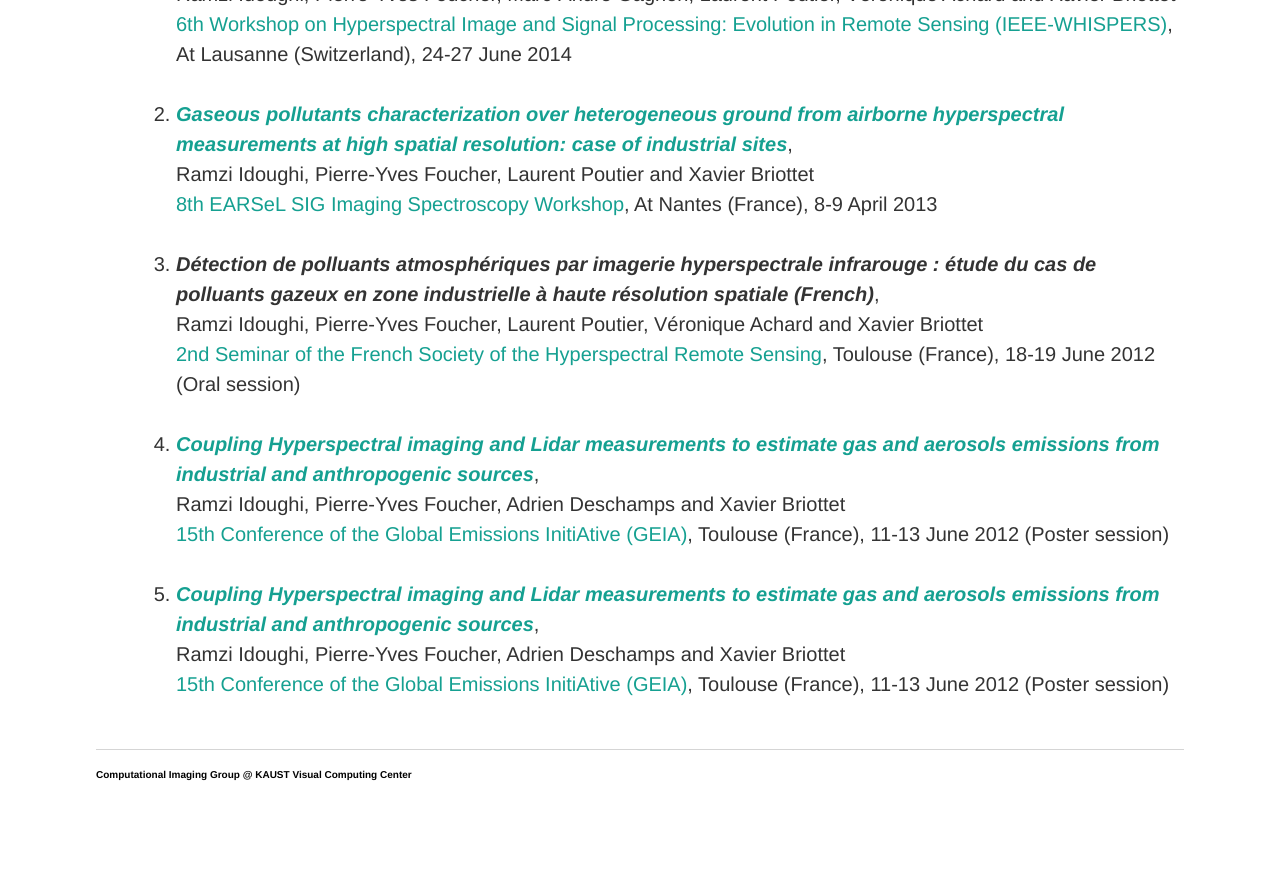
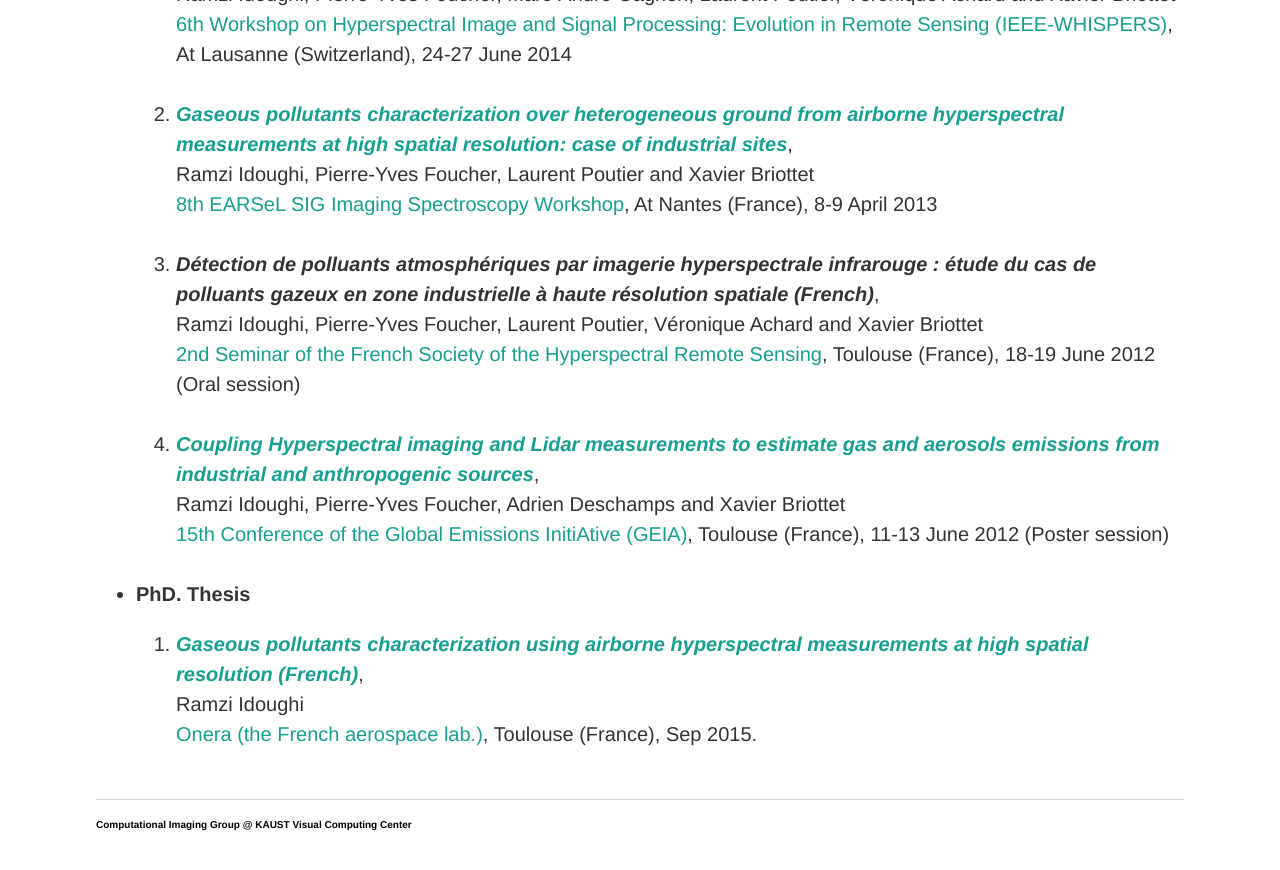
Before and after one commit to vccimaging/vccimaging.github.io, a Jekyll site: the page built from People/idoughr/index.html, in a window 1280 px wide and 900 px high, scrolled down 1460 px. Shown: the top 870 px of the window. Built offline with Jekyll 4.4.1, drawn with Linux system fonts in a browser that asks for light colours.

Commit message:
Update index.html

```diff
--- a/People/idoughr/index.html
+++ b/People/idoughr/index.html
@@ -56,10 +56,14 @@ A corrigendum for this article has been published. To view the corrigendum, plea
 <li><a href="https://www.researchgate.net/publication/303497273_Coupling_Hyperspectral_imaging_and_Lidar_measurements_to_estimate_gas_and_aerosols_emissions_from_industrial_and_anthropogenic_sources"><i><b>Coupling Hyperspectral imaging and Lidar measurements to estimate gas and aerosols emissions from industrial and anthropogenic sources</b></i></a>,
 <br> Ramzi Idoughi, Pierre-Yves Foucher, Adrien Deschamps and Xavier Briottet<br>
 <a href="http://www.geiacenter.org/community/geia-conferences/2012-conference"> 15th Conference of the Global Emissions InitiAtive (GEIA)</a>, Toulouse (France), 11-13 June 2012 (Poster session)</li><br>
+</ol>
 
-<li><a href="https://www.researchgate.net/publication/303497273_Coupling_Hyperspectral_imaging_and_Lidar_measurements_to_estimate_gas_and_aerosols_emissions_from_industrial_and_anthropogenic_sources"><i><b>Coupling Hyperspectral imaging and Lidar measurements to estimate gas and aerosols emissions from industrial and anthropogenic sources</b></i></a>,
-<br> Ramzi Idoughi, Pierre-Yves Foucher, Adrien Deschamps and Xavier Briottet<br>
-<a href="http://www.geiacenter.org/community/geia-conferences/2012-conference"> 15th Conference of the Global Emissions InitiAtive (GEIA)</a>, Toulouse (France), 11-13 June 2012 (Poster session)</li><br>
+<li><b>PhD. Thesis</b> <p>
+<ol>
+<li><a href="https://www.researchgate.net/publication/286947857_Gaseous_pollutants_characterization_using_airborne_hyperspectral_measurements_at_high_spatial_resolution"><i><b> Gaseous pollutants characterization using airborne hyperspectral measurements at high spatial resolution (French)</b></i></a>,
+<br> Ramzi Idoughi<br>
+<a href="http://www.onera.fr/en"> Onera (the French aerospace lab.)</a>, Toulouse (France), Sep 2015.</li><br>
+</ol>
 
-</ol></li>
+</li>
 </ul>
```
